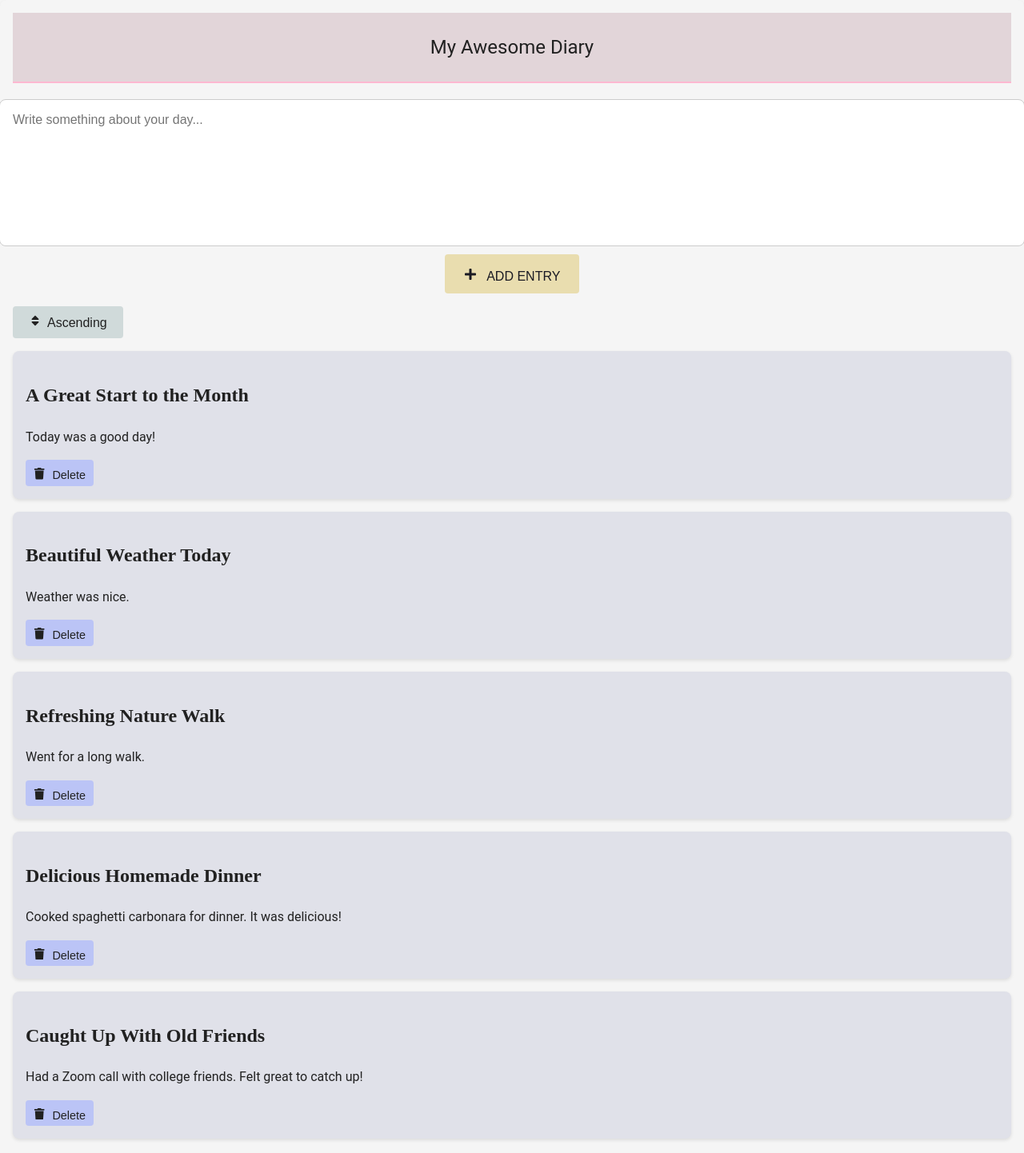
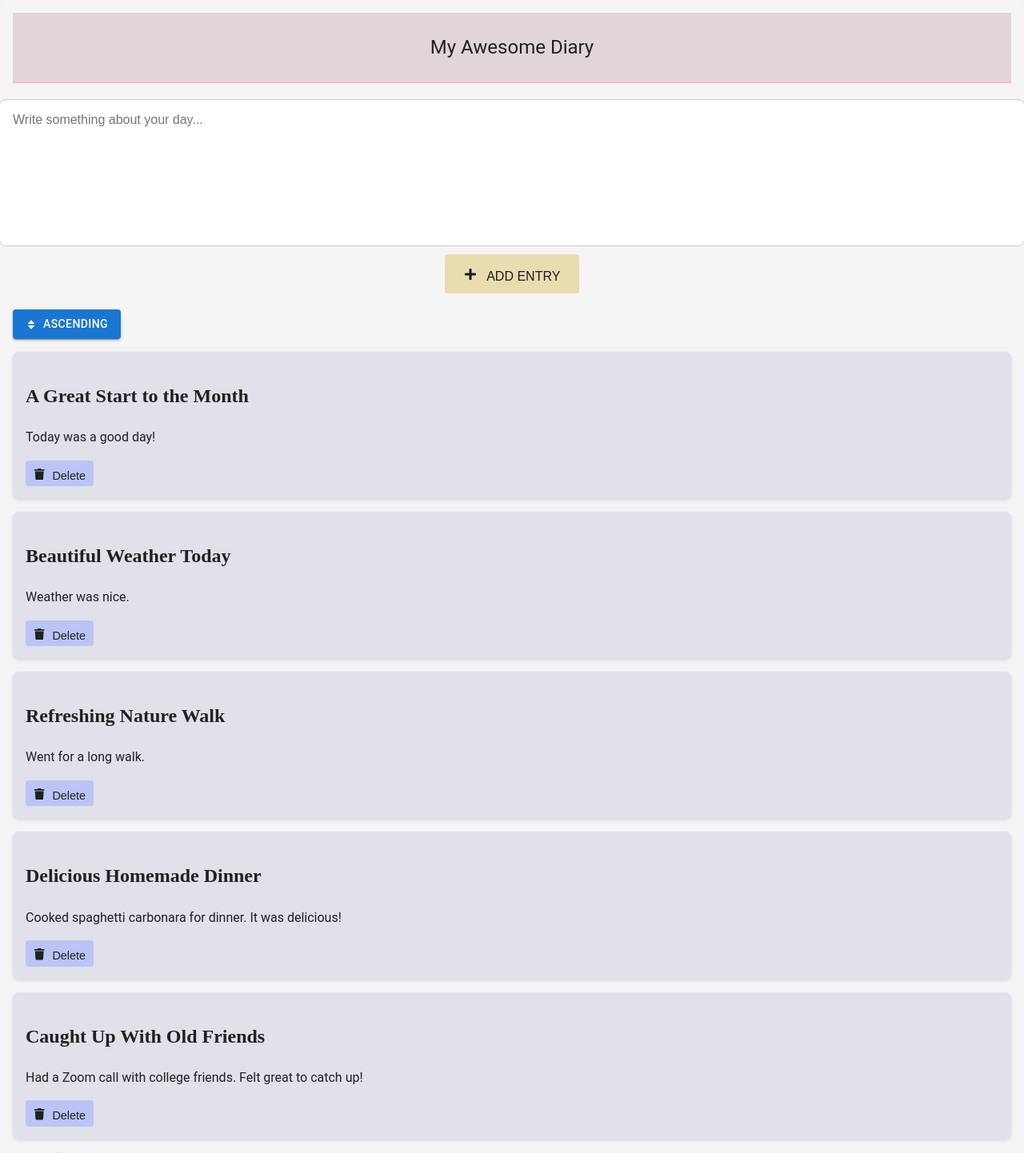
Before and after one commit to annikalindberg/diary-app, a React (Create React App) app: page / in a window 1280 px wide. Shown: the top 1442 px of the page at 80% size. Built offline with nearby package versions, Linux system fonts and the light colour scheme.

Commit message:
added pagination

```diff
--- a/package.json
+++ b/package.json
@@ -3,6 +3,10 @@
   "version": "0.1.0",
   "private": true,
   "dependencies": {
+    "@emotion/react": "^11.11.1",
+    "@emotion/styled": "^11.11.0",
+    "@mui/icons-material": "^5.14.11",
+    "@mui/material": "^5.14.11",
     "@reduxjs/toolkit": "^1.9.6",
     "@testing-library/jest-dom": "^5.17.0",
     "@testing-library/react": "^13.4.0",
--- a/src/components/DiaryEntryList.js
+++ b/src/components/DiaryEntryList.js
@@ -1,50 +1,53 @@
 import React from 'react';
 import { useSelector, useDispatch } from 'react-redux';
 import DiaryEntry from './DiaryEntry';
-import { TOGGLE_SORT } from '../redux/actions/diaryActions';  // Import the toggle action
-import { SortButton } from './reusables/Buttons';
+import { TOGGLE_SORT } from '../redux/actions/diaryActions';
+import { FaSort } from 'react-icons/fa';
+import Pagination from '@mui/material/Pagination';
+import Button from '@mui/material/Button';
 import styled from 'styled-components';
-import { FaSort } from 'react-icons/fa';
 
 export const ListContainer = styled.div`
-  margin-top: ${props => props.theme.spacing.mediumSpace};
+  margin-top: 20px;
 `;
-
-
-
 
 const DiaryEntryList = () => {
     const dispatch = useDispatch();
+    const [currentPage, setCurrentPage] = React.useState(1);
     const { diaryEntries = [], sortOrder } = useSelector((state) => state.diary || {});
+    const itemsPerPage = 5;
+    const totalPages = Math.ceil(diaryEntries.length / itemsPerPage);
 
     const sortedDiaryEntries = [...diaryEntries].sort((a, b) => {
         const dateA = new Date(a.date);
         const dateB = new Date(b.date);
-// this returns a number, either positive or negative depending on the sort order (ascending or descending) and the difference between the two dates (dateA - dateB or dateB - dateA)
-        return sortOrder === 'ascending'
-            ? dateA - dateB
-            : dateB - dateA;
+        return sortOrder === 'ascending' ? dateA - dateB : dateB - dateA;
     });
-// this function returns a string, either 'Ascending' or 'Descending' depending on the sort order (ascending or descending)
-    const getSortButtonText = () => {
-        return sortOrder === 'ascending'
-            ? 'Ascending'
-            : 'Descending';
-    }
+
+    const startIndex = (currentPage - 1) * itemsPerPage;
+    const endIndex = startIndex + itemsPerPage;
+    const entriesToDisplay = sortedDiaryEntries.slice(startIndex, endIndex);
+
     return (
         <ListContainer>
-            <SortButton
+            <Button
+                variant="contained"
+                color={sortOrder === 'ascending' ? 'primary' : 'secondary'}
                 onClick={() => dispatch({ type: TOGGLE_SORT })}
-                isAscending={sortOrder === 'ascending'}  // Pass the prop here
             >
-                <FaSort style={{ marginRight:'7px' }} />
+                <FaSort style={{ marginRight: '8px' }} />
+                {sortOrder === 'ascending' ? 'Ascending' : 'Descending'}
+            </Button>
 
-
-                {getSortButtonText()}
-            </SortButton>
-            {sortedDiaryEntries.map((entry) => (
+            {entriesToDisplay.map((entry) => (
                 <DiaryEntry key={entry.id} entry={entry} />
             ))}
+
+            <Pagination
+                count={totalPages}
+                page={currentPage}
+                onChange={(event, newPage) => setCurrentPage(newPage)}
+            />
         </ListContainer>
     );
 };
```
Also changed, not shown: 1 other file (tests, documents, lock files or other folders).
